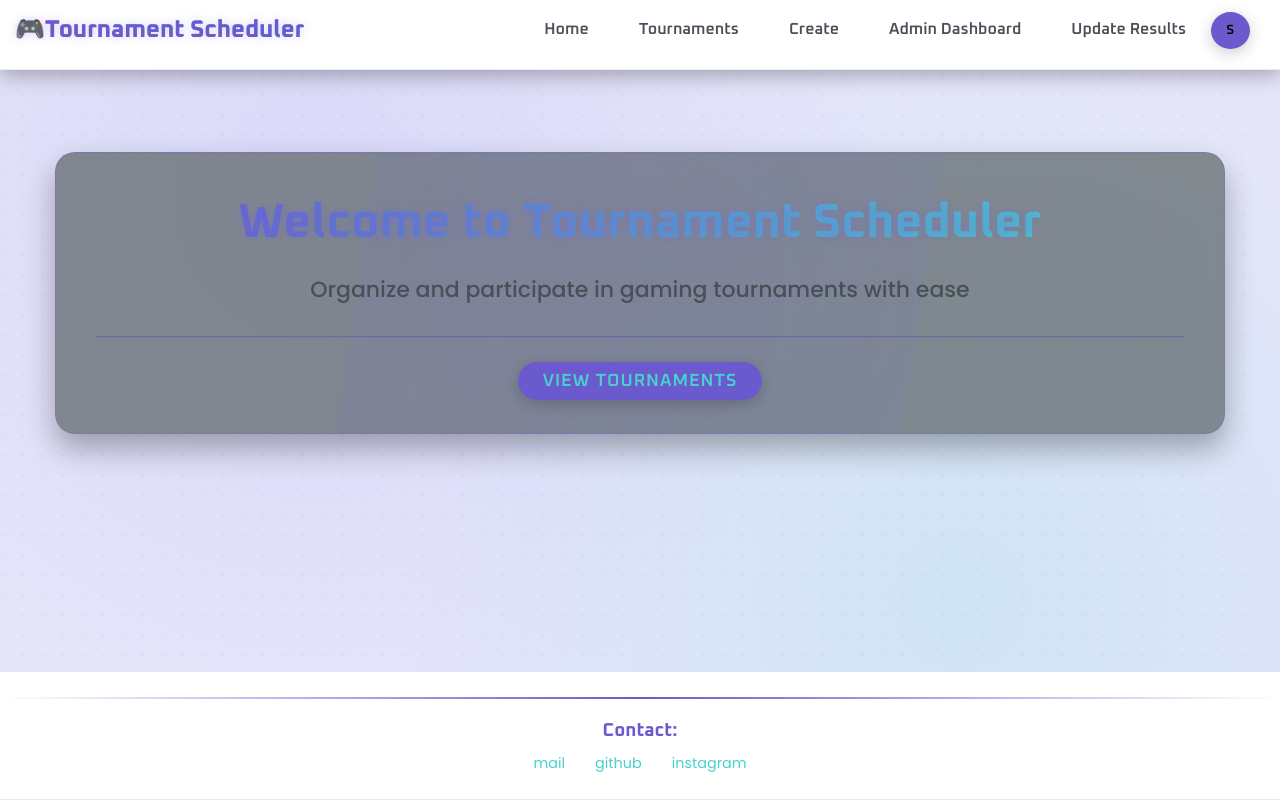
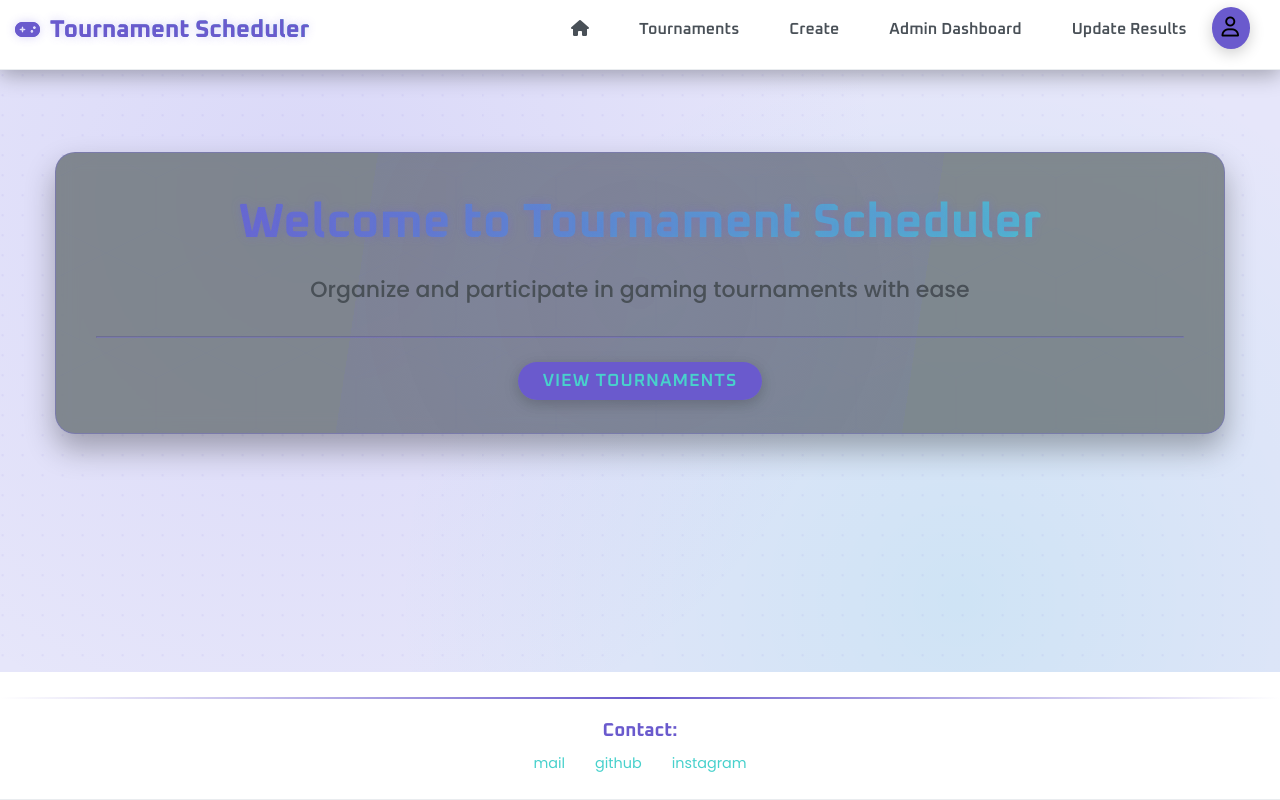
Before and after one commit to KJReddy03/Tournament-Scheduler, a React (Create React App) app in the folder frontend/: page / in a window 1280 px wide. Built offline with nearby package versions, Linux system fonts and the light colour scheme; sample sign-in values are in the browser's storage.

Commit message:
home icon and exit icon added

```diff
--- a/frontend/src/components/common/Navbar.css
+++ b/frontend/src/components/common/Navbar.css
@@ -70,7 +70,7 @@
 
 .btn.btn-outline-light {
   border-radius: 50%;
-  padding: 10px 15px;
+  padding: 10px 10px;
   transition: all 0.3s ease;
   background: var(--primary);
   border-color: var(--primary);
@@ -134,3 +134,13 @@
 li {
   list-style-type: none;
 }
+.fa-user {
+  font-size: 20px;
+}
+.fa-right-from-bracket {
+  padding: 0 5px;
+}
+.fa-gamepad {
+  font-size: 20px;
+  padding-right: 10px;
+}
--- a/frontend/src/components/common/Navbar.js
+++ b/frontend/src/components/common/Navbar.js
@@ -34,14 +34,14 @@ const Navbar = () => {
           <ul className="navbar-nav me-auto">
             <li className="nav-item">
               <Link className="navbar-brand navTitle" to="/">
-                🎮Tournament Scheduler
+                <i className="fa-solid fa-gamepad"></i>Tournament Scheduler
               </Link>
             </li>
           </ul>
           <ul className="link-content">
             <li className="nav-item">
               <Link className="nav-link" to="/">
-                Home
+                <i className="fa-solid fa-house"></i>
               </Link>
             </li>
             {isAuthenticated && (
@@ -82,7 +82,7 @@ const Navbar = () => {
                     className="btn-outline-light btn dropdown-toggle"
                     onClick={() => setOpen(!open)}
                   >
-                    {user?.username.charAt(0).toUpperCase()}
+                    <i className="fa-regular fa-user"></i>{" "}
                   </button>
                   {open && (
                     <div className="dropdown-menu show-dropdown">
@@ -122,7 +122,8 @@ const Navbar = () => {
                               setOpen(false);
                             }}
                           >
-                            Logout
+                            Logout{" "}
+                            <i className="fa-solid fa-right-from-bracket"></i>
                           </button>
                         </li>
                       </ul>
--- a/frontend/src/components/tournament/TournamentList.css
+++ b/frontend/src/components/tournament/TournamentList.css
@@ -143,7 +143,7 @@
   width: 100%;
   position: relative;
 }
-.fa-solid {
+.fa-magnifying-glass {
   position: absolute;
   left: 10px;
   top: 50%;
```
Also changed, not shown: 1 other file (tests, documents, lock files or other folders).
